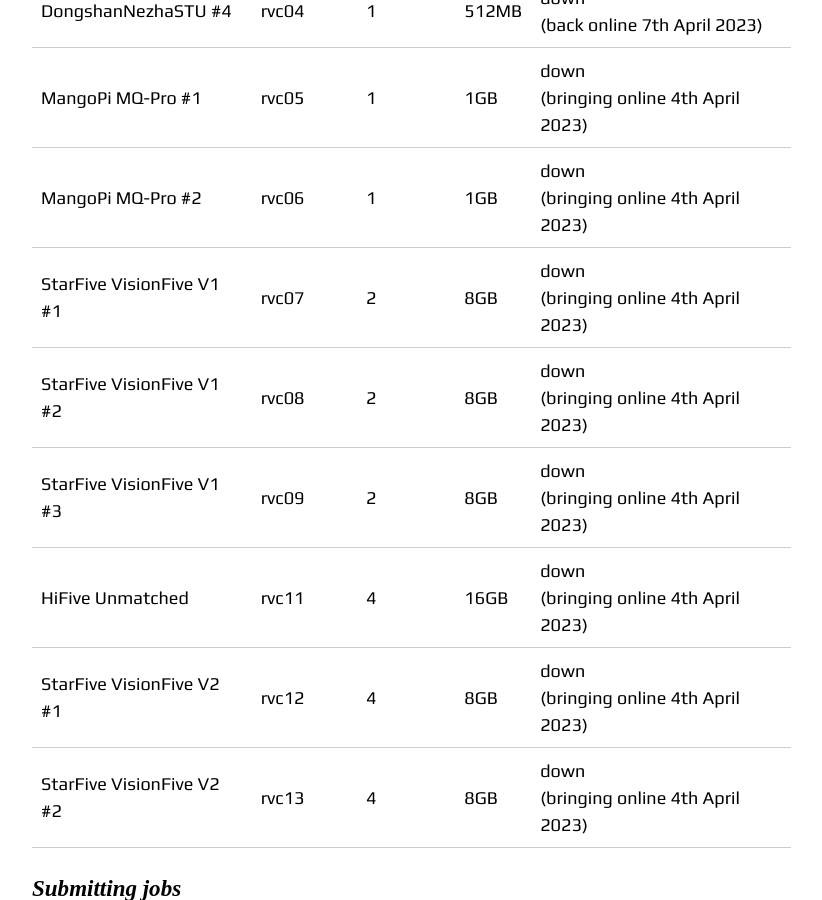
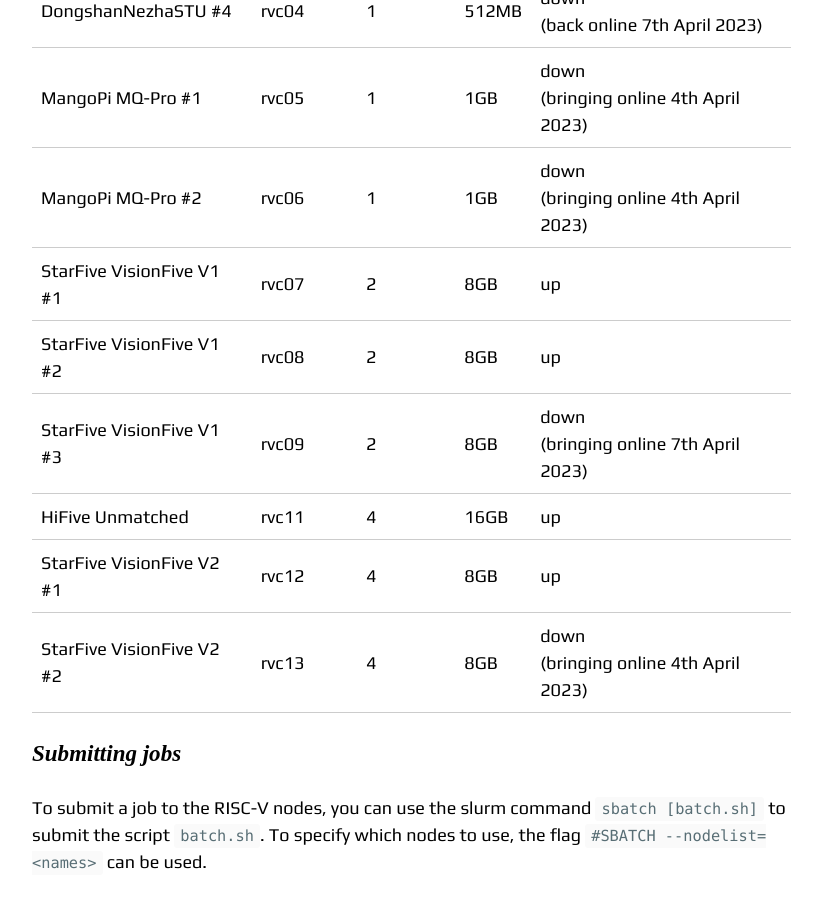
Before and after one commit to RISCVtestbed/riscvtestbed.github.io, a Jekyll site: the page built from _documentation/running_riscv.md, in a window 1280 px wide and 900 px high, scrolled down 931 px. Shown: the whole window, without its empty margins (343-1165 px from the left). Built offline with Jekyll 4.4.1, drawn with Linux system fonts in a browser that asks for light colours; nearby versions of some CDN libraries.

Commit message:
Update running_riscv.md

```diff
--- a/_documentation/running_riscv.md
+++ b/_documentation/running_riscv.md
@@ -20,11 +20,11 @@
 | DongshanNezhaSTU #4 | rvc04 | 1 | 512MB | down <br />(back online 7th April 2023) |
 | MangoPi MQ-Pro #1 | rvc05 | 1 | 1GB | down <br />(bringing online 4th April 2023) |
 | MangoPi MQ-Pro #2 | rvc06 | 1 | 1GB | down <br />(bringing online 4th April 2023) |
-| StarFive VisionFive V1 #1 | rvc07 | 2 | 8GB | down <br />(bringing online 4th April 2023) |
-| StarFive VisionFive V1 #2 | rvc08 | 2 | 8GB | down <br />(bringing online 4th April 2023) |
-| StarFive VisionFive V1 #3 | rvc09 | 2 | 8GB | down <br />(bringing online 4th April 2023) |
-| HiFive Unmatched  | rvc11 | 4 | 16GB | down <br />(bringing online 4th April 2023) |
-| StarFive VisionFive V2 #1 | rvc12 | 4 | 8GB | down <br />(bringing online 4th April 2023) |
+| StarFive VisionFive V1 #1 | rvc07 | 2 | 8GB | up |
+| StarFive VisionFive V1 #2 | rvc08 | 2 | 8GB | up |
+| StarFive VisionFive V1 #3 | rvc09 | 2 | 8GB | down <br />(bringing online 7th April 2023) |
+| HiFive Unmatched  | rvc11 | 4 | 16GB | up |
+| StarFive VisionFive V2 #1 | rvc12 | 4 | 8GB | up |
 | StarFive VisionFive V2 #2 | rvc13 | 4 | 8GB | down <br />(bringing online 4th April 2023) |
 
 ### Submitting jobs
```
